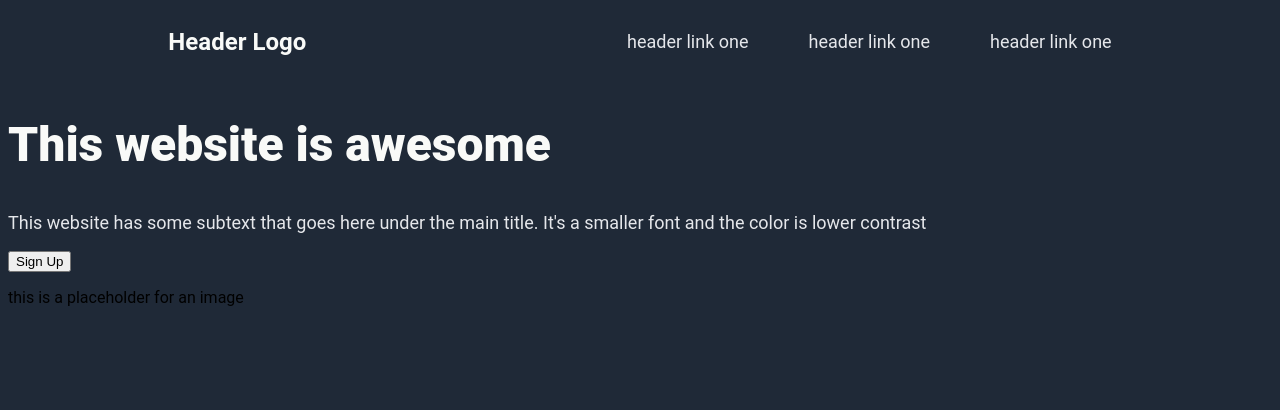
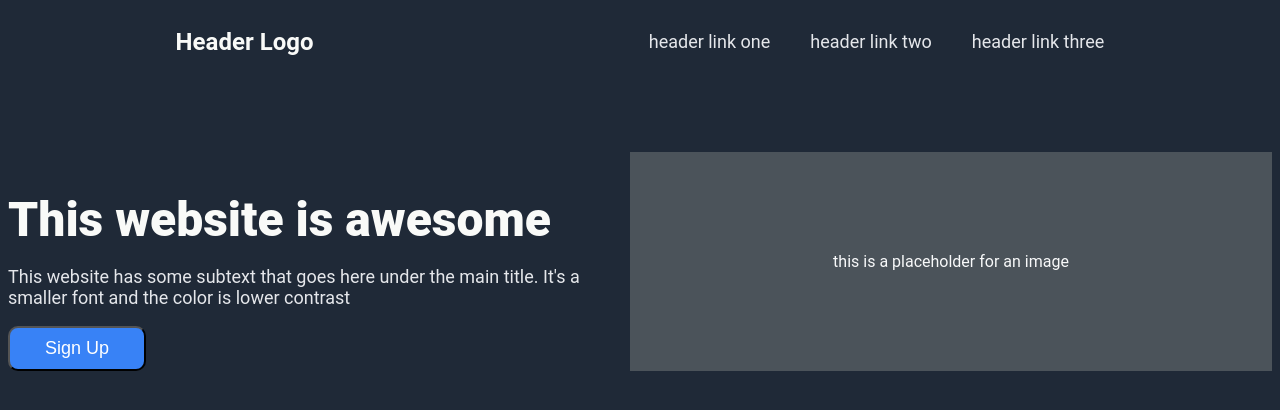
Before and after one commit to JermuH92/landing-page, a plain HTML site: page index.html in a window 1280 px wide. Drawn offline with Linux system fonts and the light colour scheme.

Commit message:
Complete hero section structure and styles
Initial completion for a structure and styling closely following and
adhering to design specifications. Used a fair amount of time to
match elements as per instructions and Googled some edge cases such
as using a wrapper container instead of margins to line-up hero section
closely with navigation.

Modified README.md for some typos and did light corrections to goals.

```diff
--- a/index.html
+++ b/index.html
@@ -14,25 +14,48 @@
         <h2 class="logo">Header Logo</h2>
           <div class="nav-links">
             <a href="#">header link one</a>
-            <a href="#">header link one</a>
-            <a href="#">header link one</a>
+            <a href="#">header link two</a>
+            <a href="#">header link three</a>
           </div>
       </div>
     </nav>
   </header>
 
+  <main>
+    <div class="content-wrapper">
   <!-- Hero section -->
       <section>
         <div class="hero-container">
+          <div class="hero-text-subtext">
             <h1 class="hero-text">This website is awesome</h1>
             <p class="hero-subtext">This website has some subtext that goes here under the main title.
               It's a smaller font and the color is lower contrast</p>
             <button class="hero-signup">Sign Up</button>
+          </div>
           <div class="hero-image-container">
-        <p>this is a placeholder for an image</p>
+            <p class="img-placeholder">this is a placeholder for an image</p>
           </div>
         </div>
       </section>
+    </div>
 
+      <section>
+        <div class="information-container">
+
+        </div>
+      </section>
+
+      <section>
+        <div class="quote-container">
+
+        </div>
+      </section>
+
+      <section>
+        <div class="call-to-action-container">
+
+        </div>
+      </section>
+  </main>
 </body>
 </html>
--- a/styles/styles.css
+++ b/styles/styles.css
@@ -13,6 +13,13 @@ body {
   background-color: #1F2937;
 }
 
+.content-wrapper {
+  max-width: 1300px;
+  margin: 0 auto;
+}
+
+/* NAVIGATION AND LOGO HEADERS */
+
 .logo {
   color: #F9FAF8;
   font-size: 24px;
@@ -26,7 +33,7 @@ body {
 .nav-links {
   display: flex;
   align-items: center;
-  gap: 60px;
+  gap: 40px;
 }
 
 
@@ -35,16 +42,49 @@ body {
   color: #E5E7EB;
   text-decoration: none;
   align-items: flex-end;
-  gap: 20px;
 }
+
+/* HERO SECTION - HERO TEXT, SUBTEXT AND SIGN-UP BUTTON */
 
 .hero-text {
   font-size: 48px;
   font-weight: 900;
   color: #F9FAF8;
+  margin-bottom: 6px;
 }
 
 .hero-subtext {
   font-size: 18px;
   color: #E5E7EB;
 }
+
+.hero-signup {
+  font-size: 18px;
+  color: white;
+  background-color: #3882F6;
+  padding: 10px;
+  padding-left: 35px;
+  padding-right: 35px;
+  border-radius: 10px;
+}
+
+.hero-container {
+  display: flex;
+  margin-top: 6%;
+}
+
+/* HERO SECTION - IMAGE PLACEHOLDER */
+
+.img-placeholder {
+  color: #f8f9fa;
+  text-align: center;
+}
+
+.hero-image-container {
+  display: flex;
+  justify-content: center;
+  align-items: center;
+  flex-basis: 75%;
+  background-color: #4b535a;
+  text-align: center;
+}
```
Also changed, not shown: 1 other file. Lines whose indentation alone changed are shown as unchanged.
